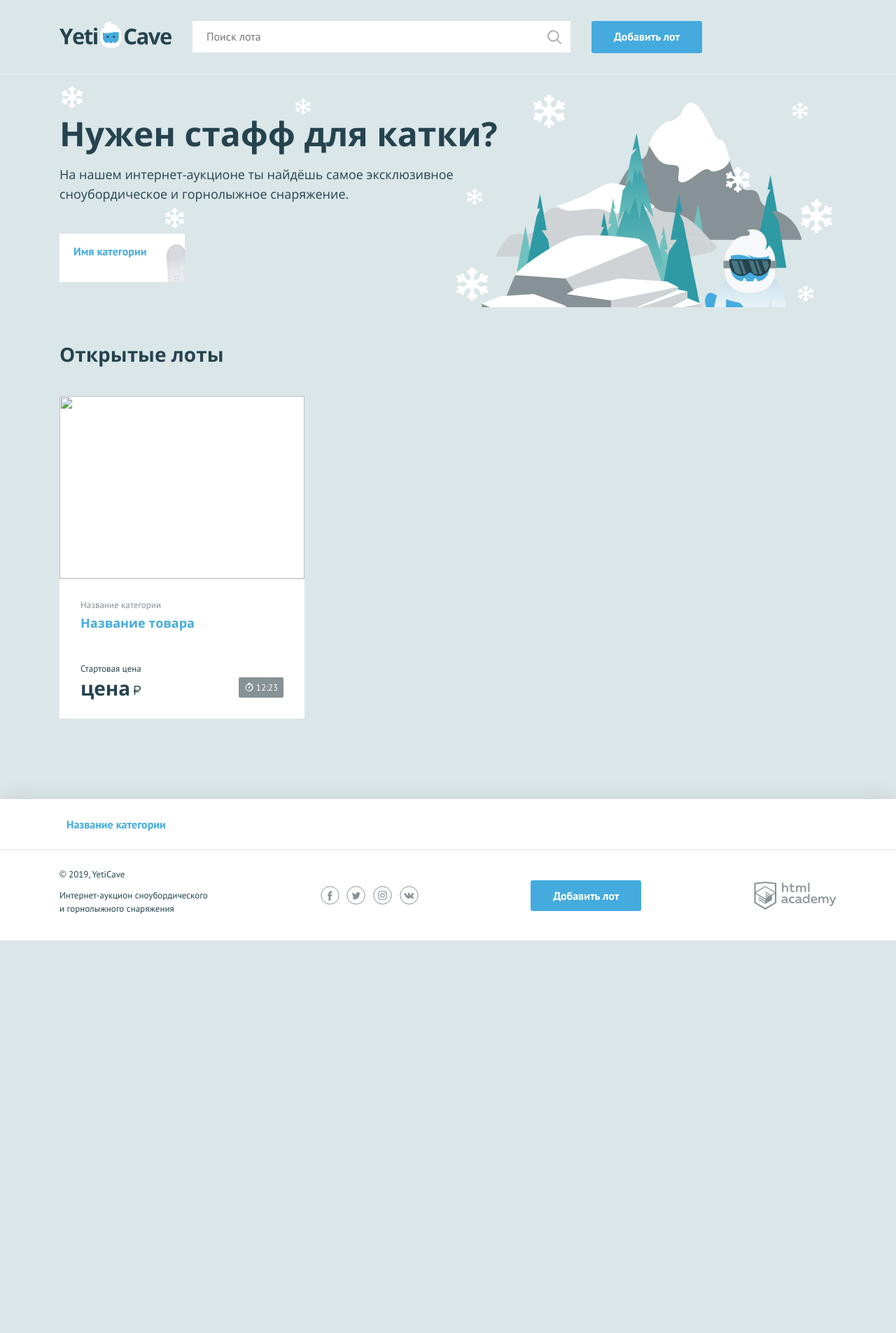
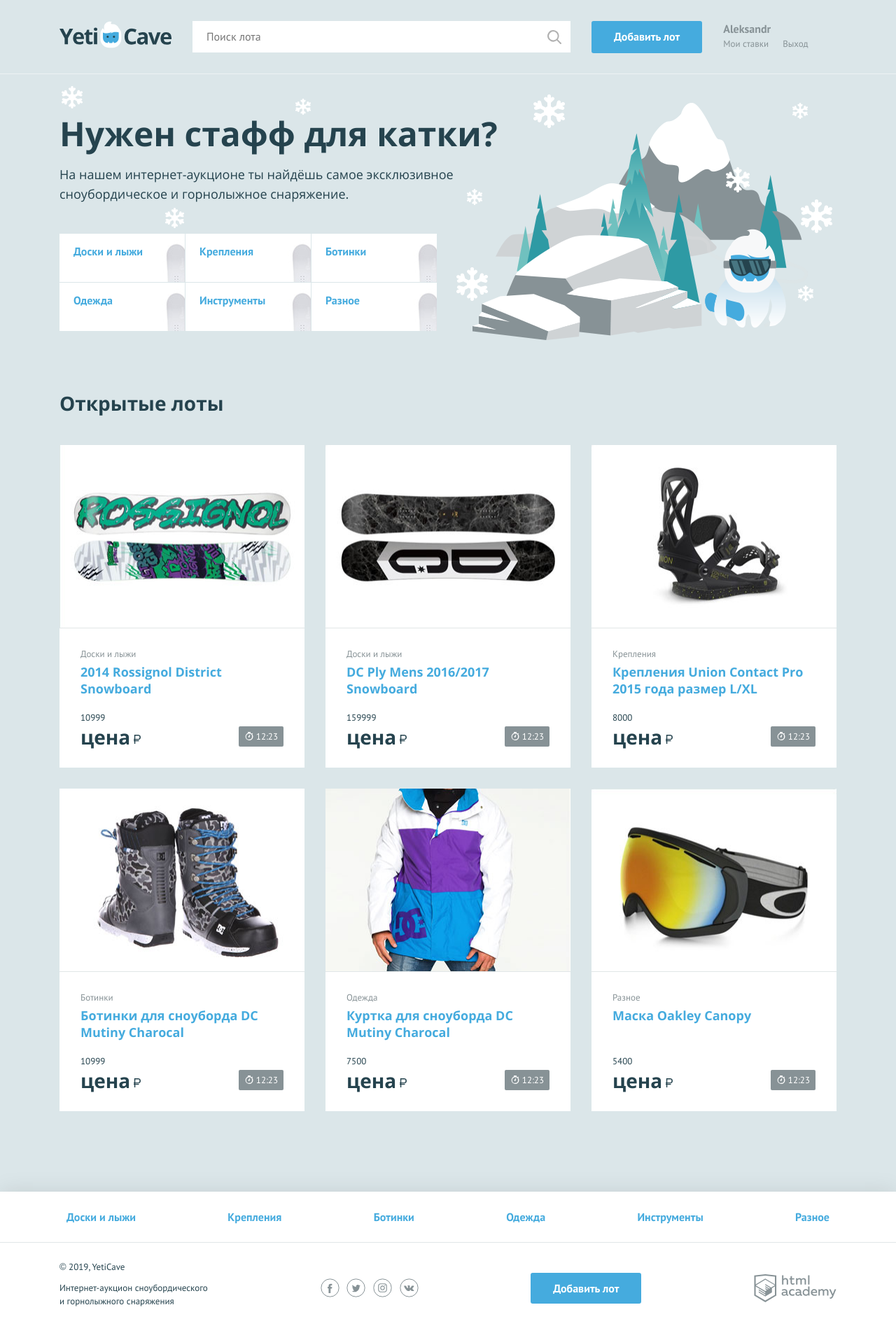
Before and after one commit to WWWMIKKI/674083-yeticave-9, a PHP site: page / in a window 1280 px wide. Shown: the whole page at 70% size. Before the commit the page ends 1344 px from the top, so only its background shows below. Run offline with PHP 8.4, Linux system fonts and the light colour scheme.

Commit message:
Задание 4

```diff
--- a/index.php
+++ b/index.php
@@ -1,7 +1,7 @@
 <?php
 $is_auth = rand(0, 1);
 
-$user_name = ''; // укажите здесь ваше имя
+$user_name = 'Aleksandre'; // укажите здесь ваше имя
 ?>
 <!DOCTYPE html>
 <html lang="ru">
@@ -27,9 +27,22 @@ $user_name = ''; // укажите здесь ваше имя
         <a class="main-header__add-lot button" href="pages/add-lot.html">Добавить лот</a>
 
         <nav class="user-menu">
-
-        <!-- здесь должен быть PHP код для показа меню и данных пользователя -->
-
+        <?php if ($is_auth == "1"): ?>
+            <div class="user-menu__logged">
+                <p>Aleksandr</p>
+                <a class="user-menu__bets" href="pages/my-bets.html">Мои ставки</a>
+                <a class="user-menu__logout" href="#">Выход</a>
+            </div>
+        <?php else: ?>
+            <ul class="user-menu__list">
+                <li class="user-menu__item">
+                    <a href="#">Регистрация</a>
+                </li>
+                <li class="user-menu__item">
+                    <a href="#">Вход</a>
+                </li>
+            </ul>
+        <?php endif; ?>
         </nav>
     </div>
 </header>
@@ -39,10 +52,59 @@ $user_name = ''; // укажите здесь ваше имя
         <h2 class="promo__title">Нужен стафф для катки?</h2>
         <p class="promo__text">На нашем интернет-аукционе ты найдёшь самое эксклюзивное сноубордическое и горнолыжное снаряжение.</p>
         <ul class="promo__list">
-            <!--заполните этот список из массива категорий-->
+        <?php
+            $category = ["Доски и лыжи", "Крепления", "Ботинки", "Одежда", "Инструменты", "Разное"];
+            $category_list = [
+                [
+                    "name" => "2014 Rossignol District Snowboard",
+                    "type" => "Доски и лыжи",
+                    "price" => "10999",
+                    "url" => "img/lot-1.jpg",
+                ],
+                [
+                    "name" => "DC Ply Mens 2016/2017 Snowboard",
+                    "type" => "Доски и лыжи",
+                    "price" => "159999",
+                    "url" => "img/lot-2.jpg",
+                ],
+                [
+                    "name" => "Крепления Union Contact Pro 2015 года размер L/XL",
+                    "type" => "Крепления",
+                    "price" => "8000",
+                    "url" => "img/lot-3.jpg",
+                ],
+                [
+                    "name" => "Ботинки для сноуборда DC Mutiny Charocal",
+                    "type" => "Ботинки",
+                    "price" => "10999",
+                    "url" => "img/lot-4.jpg",
+                ],
+                [
+                    "name" => "Куртка для сноуборда DC Mutiny Charocal",
+                    "type" => "Одежда",
+                    "price" => "7500",
+                    "url" => "img/lot-5.jpg",
+                ],
+                [
+                    "name" => "Маска Oakley Canopy",
+                    "type" => "Разное",
+                    "price" => "5400",
+                    "url" => "img/lot-6.jpg",
+                ]
+                ];
+            $index = 0;
+            $num = count($category);
+            while ($index < $num): ?>
+                <li class="promo__item promo__item--boards">
+                    <a class="promo__link" href="pages/all-lots.html"><?=$category[$index];?></a>
+                </li>
+                    <?php $index++; ?>
+            <?php endwhile; ?>
+<!--            ?>
+
             <li class="promo__item promo__item--boards">
                 <a class="promo__link" href="pages/all-lots.html">Имя категории</a>
-            </li>
+            </li> -->
         </ul>
     </section>
     <section class="lots">
@@ -50,17 +112,18 @@ $user_name = ''; // укажите здесь ваше имя
             <h2>Открытые лоты</h2>
         </div>
         <ul class="lots__list">
+        <?php foreach ($category_list as $key => $val): ?>
             <!--заполните этот список из массива с товарами-->
             <li class="lots__item lot">
                 <div class="lot__image">
-                    <img src="" width="350" height="260" alt="">
+                    <img src="<?=$val['url']; ?>" width="350" height="260" alt="<?=$val['name']; ?>">
                 </div>
                 <div class="lot__info">
-                    <span class="lot__category">Название категории</span>
-                    <h3 class="lot__title"><a class="text-link" href="pages/lot.html">Название товара</a></h3>
+                    <span class="lot__category"><?=$val['type']; ?></span>
+                    <h3 class="lot__title"><a class="text-link" href="pages/lot.html"><?=$val['name']; ?></a></h3>
                     <div class="lot__state">
                         <div class="lot__rate">
-                            <span class="lot__amount">Стартовая цена</span>
+                            <span class="lot__amount"><?=$val['price']; ?></span>
                             <span class="lot__cost">цена<b class="rub">р</b></span>
                         </div>
                         <div class="lot__timer timer">
@@ -69,6 +132,7 @@ $user_name = ''; // укажите здесь ваше имя
                     </div>
                 </div>
             </li>
+            <?php endforeach; ?>
         </ul>
     </section>
 </main>
@@ -78,9 +142,15 @@ $user_name = ''; // укажите здесь ваше имя
     <nav class="nav">
         <ul class="nav__list container">
             <!--заполните этот список из массива категорий-->
+            <?php
+            $index = 0;
+            $num = count($category);
+            while ($index < $num): ?>
             <li class="nav__item">
-                <a href="pages/all-lots.html">Название категории</a>
+                <a href="pages/all-lots.html"><?=$category[$index];?></a>
             </li>
+            <?php $index++; ?>
+            <?php endwhile; ?>
         </ul>
     </nav>
     <div class="main-footer__bottom container">
```
